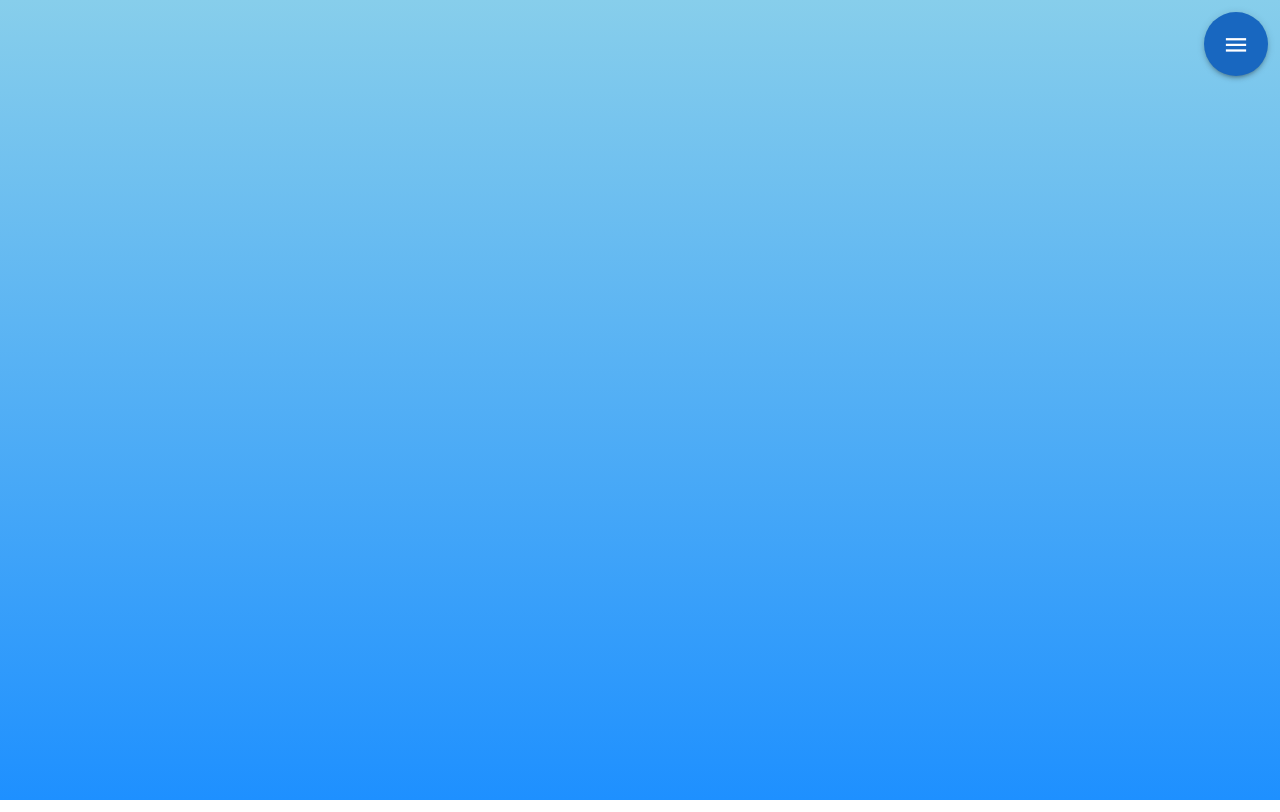
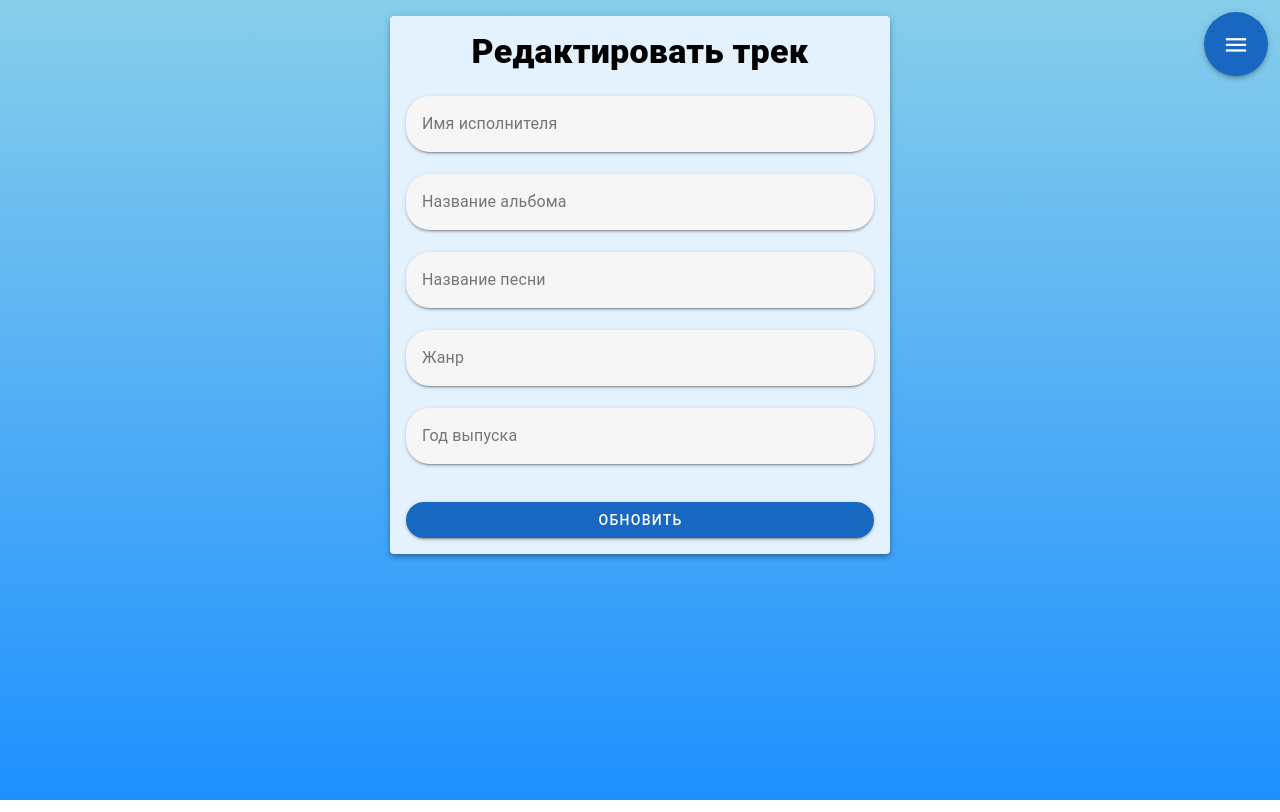
Before and after one commit to kstasiie/music-catalog, a Nuxt app: page /edit-track in a window 1280 px wide. Before the commit this address had no page. Built offline with nearby package versions, Linux system fonts and the light colour scheme.

Commit message:
fix add and edit track

```diff
--- a/components/AddForm.vue
+++ b/components/AddForm.vue
@@ -52,13 +52,15 @@ async function submit() {
 <template>
   <v-sheet
     rounded
-    class="mx-auto"
+    class="mx-auto pa-4"
     width="500"
     elevation="4"
     variant="elevated"
     color="blue-lighten-5"
   >
     <v-form @submit.prevent="submit">
+      <h2 class="text-h4 font-weight-black">Добавить трек</h2>
+      <br />
       <v-text-field
         rounded
         variant="solo-filled"
@@ -96,7 +98,9 @@ async function submit() {
         v-model="form.year"
       ></v-text-field>
 
-      <v-btn rounded class="mt-2" type="submit" block>Добавить</v-btn>
+      <v-btn rounded class="mt-4" type="submit" block color="primary"
+        >Добавить</v-btn
+      >
     </v-form>
   </v-sheet>
 </template>
--- a/components/TrackCard.vue
+++ b/components/TrackCard.vue
@@ -4,8 +4,6 @@ import { ref } from "vue";
 // Define the props that this component expects
 const props = defineProps<{
   track: {
-    // Ideally, track should also have an 'id' for more reliable deletion
-    // id: string; // If you add an ID to your track objects from the backend
     name: string;
     year: string;
     artist_name: string;
@@ -17,7 +15,7 @@ const props = defineProps<{
 // Define custom events that this component can emit to its parent
 const emit = defineEmits(["track-deleted", "delete-error"]);
 
-// State for basic user feedback
+// State for basic user feedback (for delete button)
 const isDeleting = ref(false);
 
 /**
@@ -115,11 +113,25 @@ async function handleDeleteTrack() {
     <template v-slot:actions>
       <v-row class="d-flex justify-center">
         <v-col>
-          <NuxtLink to="/add-track"
-            ><v-btn class="font-weight-medium" prepend-icon="mdi-pencil"
-              >редактировать</v-btn
-            ></NuxtLink
+          <!-- Кнопка "редактировать" использует проп 'to' напрямую -->
+          <v-btn
+            class="font-weight-medium"
+            prepend-icon="mdi-pencil"
+            :to="{
+              path: '/edit-track',
+              query: {
+                edit: 'true',
+                originalTitle: track.name,
+                name: track.name,
+                artist: track.artist_name,
+                album: track.album_name,
+                genre: track.genre_name,
+                year: track.year,
+              },
+            }"
           >
+            редактировать
+          </v-btn>
           <v-btn
             class="font-weight-medium"
             prepend-icon="mdi-delete"
--- a/pages/add-track.vue
+++ b/pages/add-track.vue
@@ -1,10 +1,9 @@
 <script setup lang="ts"></script>
+
 <template>
   <v-container class="text-center">
     <v-row justify="center" class="controls">
-      <v-col cols="12" sm="9" lg="6" xl="4" class="d-flex">
-        <AddForm />
-      </v-col>
+      <v-col cols="12" sm="9" lg="6" xl="4" class="d-flex"><AddForm /> </v-col>
     </v-row>
   </v-container>
 </template>
--- /dev/null
+++ b/pages/edit-track.vue
@@ -0,0 +1,184 @@
+<script setup lang="ts">
+import { ref, onMounted } from "vue";
+import { useRoute } from "vue-router"; // Импортируем useRoute
+
+// Инициализируем useRoute для доступа к параметрам маршрута
+const route = useRoute();
+
+const form = ref({
+  artist: "",
+  album: "",
+  title: "",
+  genre: "",
+  year: "",
+});
+
+// Храним оригинальное название трека для запросов PUT (редактирование)
+const originalTrackTitle = ref("");
+
+// На этой странице мы всегда в режиме редактирования
+const isEditMode = ref(true);
+
+onMounted(() => {
+  // Поскольку эта страница предназначена только для редактирования, мы всегда ожидаем параметры
+  // Проверяем наличие 'edit=true' и 'originalTitle' для надежности, хотя 'edit' можно было бы и не проверять,
+  // если маршрутизация гарантирует это.
+  if (route.query.edit === "true" && route.query.originalTitle) {
+    // Сохраняем оригинальное название трека, которое будет использоваться в URL для PUT-запроса
+    originalTrackTitle.value = route.query.originalTitle as string;
+
+    // Предзаполняем форму данными из параметров запроса
+    form.value.artist = (route.query.artist as string) || "";
+    form.value.album = (route.query.album as string) || "";
+    form.value.title = (route.query.name as string) || ""; // 'name' из TrackCard — это 'title' здесь
+    form.value.genre = (route.query.genre as string) || "";
+    form.value.year = (route.query.year as string) || "";
+  } else {
+    // Если параметры для редактирования отсутствуют, выводим ошибку или перенаправляем
+    console.error(
+      "Ошибка: Страница редактирования открыта без необходимых параметров трека."
+    );
+    alert(
+      "Ошибка: Не удалось загрузить данные для редактирования. Убедитесь, что вы перешли по ссылке редактирования трека."
+    );
+    // В реальном приложении здесь можно было бы перенаправить на главную страницу или страницу со списком треков
+    // const router = useRouter();
+    // router.push('/');
+  }
+});
+
+async function submit() {
+  try {
+    let apiUrl: string;
+    let successMessage: string;
+    let errorMessagePrefix: string;
+    const requestParams = new URLSearchParams();
+
+    const fetchOptions: RequestInit = {
+      method: "PUT", // Метод всегда PUT для редактирования
+      mode: "cors", // Убедитесь, что CORS правильно настроен на вашем бэкенде
+      headers: {}, // Заголовки будут пустыми, так как параметры идут в URL
+    };
+
+    // Логика для режима редактирования (PUT-запрос)
+    if (!originalTrackTitle.value) {
+      alert(
+        "Ошибка: Оригинальное название трека отсутствует для редактирования."
+      );
+      return;
+    }
+    apiUrl = `http://127.0.0.1:8000/songs/${encodeURIComponent(
+      originalTrackTitle.value
+    )}`;
+    successMessage = "Трек успешно обновлен!";
+    errorMessagePrefix = "Ошибка обновления трека:";
+
+    // Добавляем параметры для PUT-запроса, используя префикс 'new_' как ожидается бэкендом
+    // Добавляем только те поля, которые имеют значение (или если они явно очищены)
+    if (form.value.title) requestParams.append("new_title", form.value.title);
+    if (form.value.artist)
+      requestParams.append("new_artist", form.value.artist);
+
+    // Для жанра и альбома, если поле очищено (пустая строка), отправляем это явно
+    requestParams.append("new_genre", form.value.genre);
+    requestParams.append("new_album", form.value.album);
+
+    // Год для PUT запроса также передается как строка в параметрах
+    if (form.value.year) requestParams.append("new_year", form.value.year);
+
+    // Параметры для PUT-запроса добавляются к URL
+    apiUrl += `?${requestParams.toString()}`;
+
+    const response = await fetch(apiUrl, fetchOptions);
+
+    if (!response.ok) {
+      const errorData = await response.json();
+      console.error(
+        errorMessagePrefix,
+        errorData.detail || response.statusText
+      );
+      alert(
+        `${errorMessagePrefix} ${errorData.detail || "Неизвестная ошибка"}`
+      );
+      return;
+    }
+
+    alert(successMessage);
+    const router = useRouter();
+    if (form.value.album) {
+      router.push({
+        name: "album-album_name",
+        params: { album_name: form.value.album },
+      });
+    } else {
+      router.push("/");
+    }
+  } catch (error) {
+    console.error("Ошибка при запросе:", error);
+    alert("Ошибка при запросе. Попробуйте еще раз.");
+  }
+}
+</script>
+
+<template>
+  <v-container class="text-center">
+    <v-row justify="center" class="controls">
+      <v-col cols="12" sm="9" lg="6" xl="4" class="d-flex">
+        <v-sheet
+          rounded
+          class="mx-auto pa-4"
+          width="500"
+          elevation="4"
+          variant="elevated"
+          color="blue-lighten-5"
+        >
+          <v-form @submit.prevent="submit">
+            <h2 class="text-h4 font-weight-black">Редактировать трек</h2>
+            <br />
+            <v-text-field
+              rounded
+              variant="solo-filled"
+              label="Имя исполнителя"
+              v-model="form.artist"
+              required
+            ></v-text-field>
+
+            <v-text-field
+              rounded
+              variant="solo-filled"
+              label="Название альбома"
+              v-model="form.album"
+            ></v-text-field>
+
+            <v-text-field
+              rounded
+              variant="solo-filled"
+              label="Название песни"
+              v-model="form.title"
+              required
+            ></v-text-field>
+
+            <v-text-field
+              rounded
+              variant="solo-filled"
+              label="Жанр"
+              v-model="form.genre"
+            ></v-text-field>
+
+            <v-text-field
+              rounded
+              variant="solo-filled"
+              label="Год выпуска"
+              v-model="form.year"
+            ></v-text-field>
+
+            <v-btn rounded class="mt-4" type="submit" block color="primary">
+              <!-- Текст кнопки всегда "Обновить" -->
+              Обновить
+            </v-btn>
+          </v-form>
+        </v-sheet>
+      </v-col>
+    </v-row>
+  </v-container>
+</template>
```
